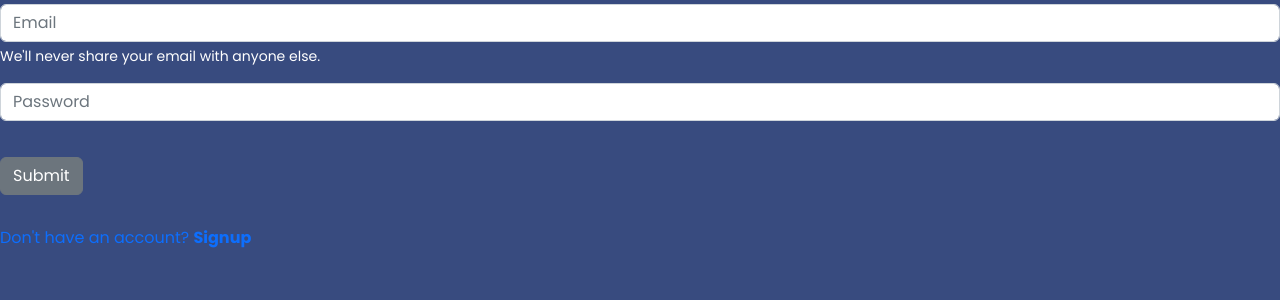
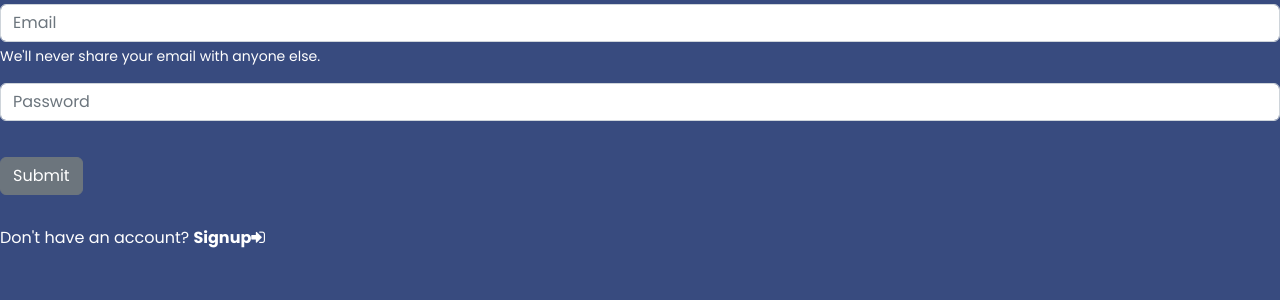
Before and after one commit to dukeofhazardz/ALXFolio-Remaster, a Django app: template alxfolio/custom_user/templates/authenticate/login.html in a window 1280 px wide. Shown: the part 216-516 px from the top of the page. Run offline with Django 5.2, Linux system fonts and the light colour scheme; the template is opened without the code that fills it, so the values that code supplies are empty.

Commit message:
Fixed Stylings for Login and Signup form Link

```diff
--- a/alxfolio/custom_user/templates/authenticate/login.html
+++ b/alxfolio/custom_user/templates/authenticate/login.html
@@ -15,6 +15,6 @@
     class="btn btn-secondary">
 </form>
 
-<a class="text-decoration-none" href="{% url 'signup' %}">Don't have an account? <b>Signup</b><i class="fa fa-sign-up"></i></a>
+<a class="sl-text" href="{% url 'signup' %}">Don't have an account? <b>Signup</b><i class="fa fa-sign-in"></i></a>
 
 {% endblock %}
--- a/alxfolio/custom_user/templates/authenticate/signup.html
+++ b/alxfolio/custom_user/templates/authenticate/signup.html
@@ -12,6 +12,6 @@
     <button type="submit" class="btn btn-secondary">Submit</button>
   </form>
 
-<a class="text-decoration-none" href="{% url 'login' %}">Already have an account? <b>Login</b><i class="fa fa-sign-in"></i></a>
+<a class="sl-text" href="{% url 'login' %}">Already have an account? <b>Login</b><i class="fa fa-sign-in"></i></a>
 <br><br>
 {% endblock %}
--- a/alxfolio/main/static/css/base.css
+++ b/alxfolio/main/static/css/base.css
@@ -324,3 +324,13 @@ button.btn.btn-secondary {
     margin-top: 20px;
     margin-bottom: 30px;
 }
+
+.sl-text {
+    color: #fff;
+    text-decoration: none;
+    transition: 0.3s;
+}
+
+.sl-text:hover {
+    color: aqua;
+}
```
